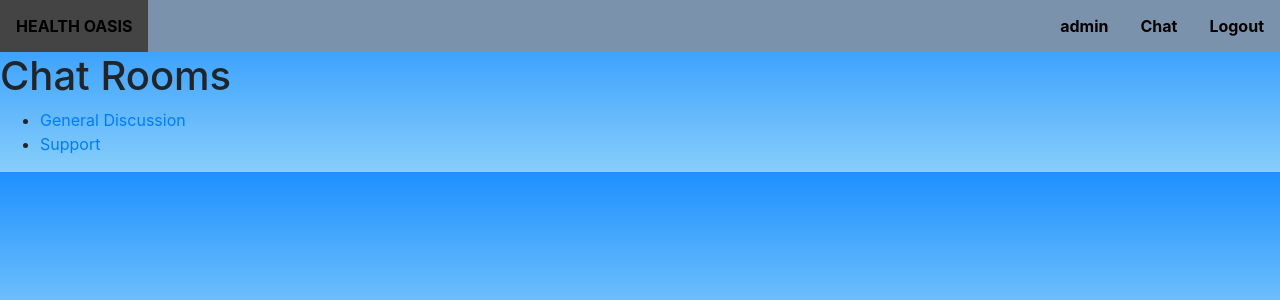
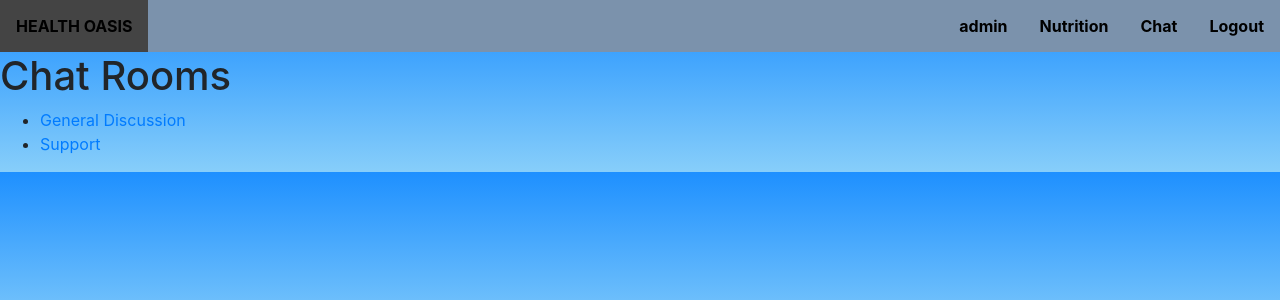
Before and after one commit to Beehive324/com2027-deployment, a Django app: page /chat/ in a window 1280 px wide. Shown: the top 300 px of the page. Run offline with Django 4.2, Linux system fonts and the light colour scheme; a user stored in the database is signed in; style sheets or scripts are compiled from the project's sources; some libraries are stand-ins or nearby versions.

Commit message:
Add: Nutrition to Navbar

```diff
--- a/healthoasis/templates/navbar.html
+++ b/healthoasis/templates/navbar.html
@@ -5,6 +5,7 @@
     <span class="rightmenu">
         {% if user.is_authenticated %}
         <li> <a href="">{{ user.username }}</a> </li>
+        <li> <a href="{% url 'nutrition' %}">Nutrition</a> </li>
         <li> <a href="{% url 'chat_index' %}">Chat</a> </li>
         <li> <a href="{% url 'logout' %}">Logout</a> </li>
         {% else %}
```
